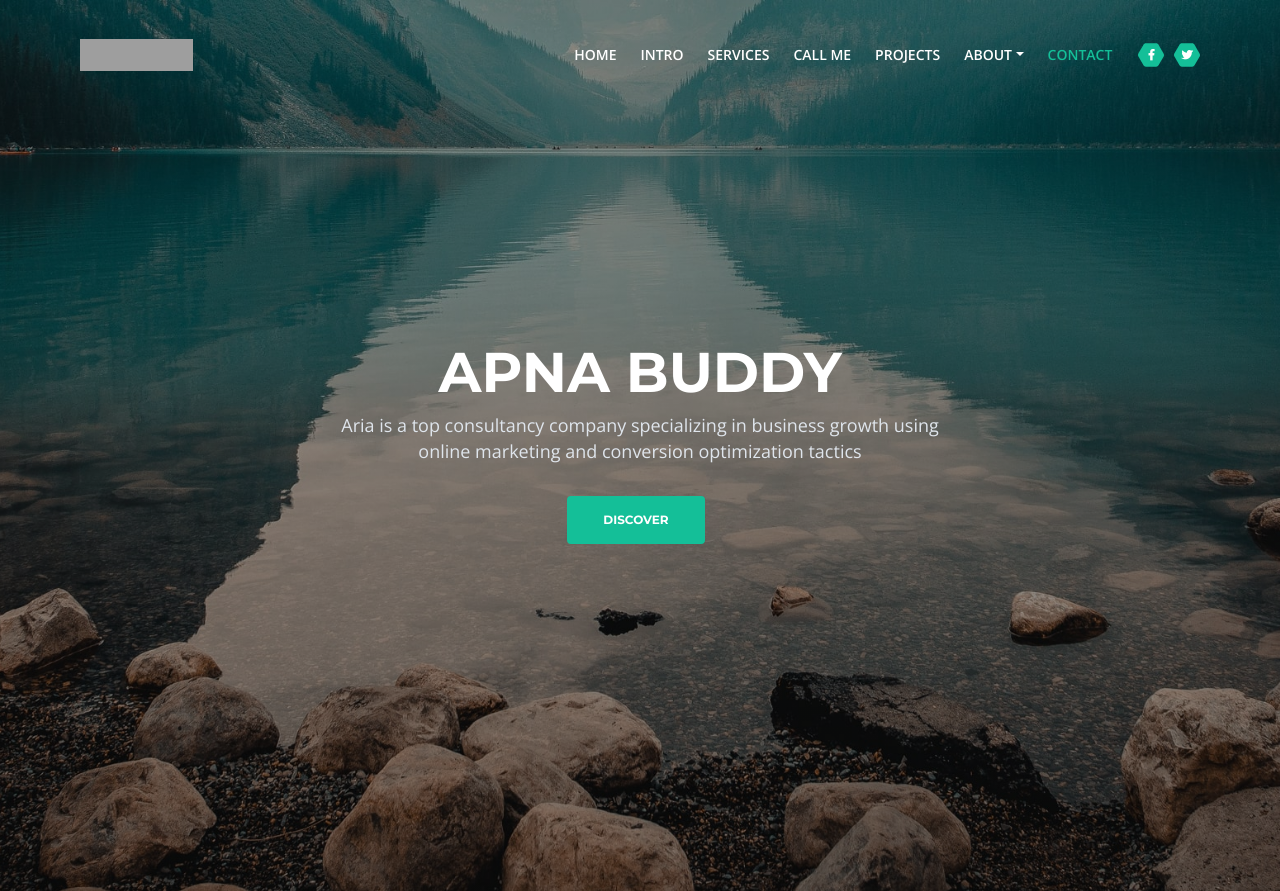
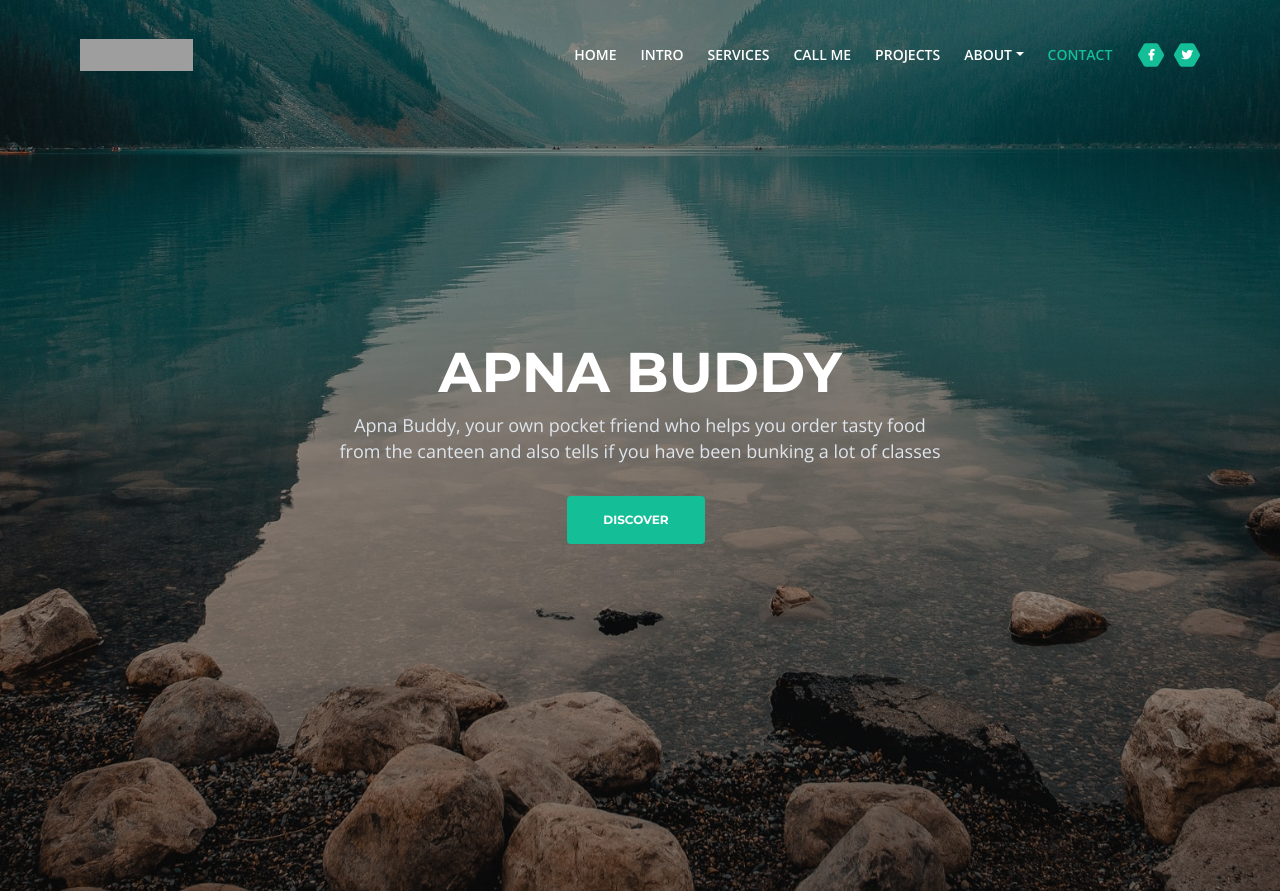
Before and after one commit to M-A-N-Y/apnaBuddy, a Django app: page / in a window 1280 px wide. Shown: the top 891 px of the page. Run offline with Django 3.2, Linux system fonts and the light colour scheme; some libraries are stand-ins or nearby versions; grey boxes are pictures that could not be loaded.

Commit message:
Update tagline

```diff
--- a/apnaBuddy/apnaBuddy/templates/home.html
+++ b/apnaBuddy/apnaBuddy/templates/home.html
@@ -126,7 +126,7 @@
                     <div class="col-lg-12">
                         <div class="text-container">
                             <h1>APNA <span id="js-rotating">BUDDY, FRIEND, DOST</span></h1>
-                            <p class="p-heading p-large">Aria is a top consultancy company specializing in business growth using online marketing and conversion optimization tactics</p>
+                            <p class="p-heading p-large">Apna Buddy, your own pocket friend who helps you order tasty food from the canteen and also tells if you have been bunking a lot of classes</p>
                             <a class="btn-solid-lg page-scroll" href="#intro">DISCOVER</a>
                         </div>
                     </div> <!-- end of col -->
```
